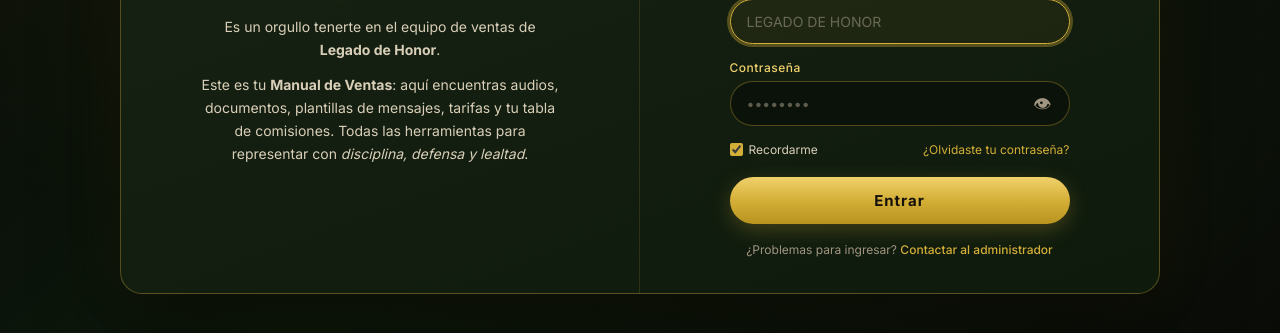
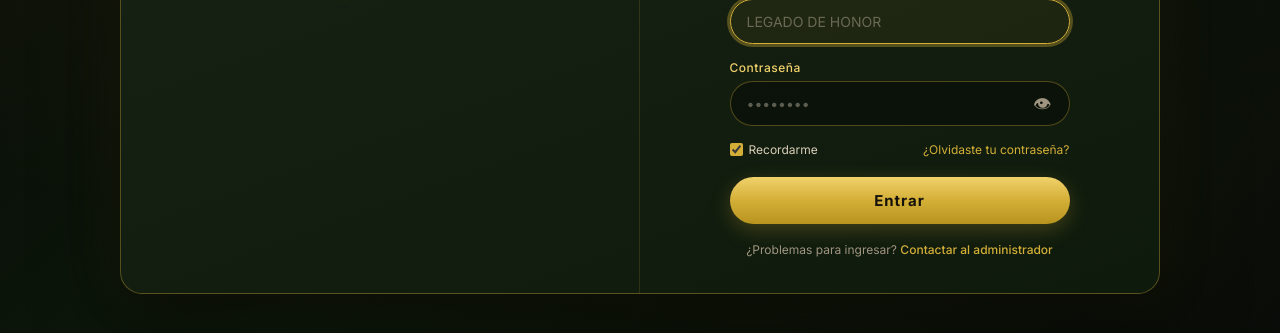
Before and after one commit to lorenmoreno26/legado-de-honor, a website: page public/login.html in a window 1280 px wide. Shown: the part 441-774 px from the top of the page. Drawn offline with nearby package versions, Linux system fonts and the light colour scheme.

Commit message:
arreglar recorte de fondo blanco (preserva camisas) + dejar solo Bienvenido Spartano

```diff
--- a/public/login.html
+++ b/public/login.html
@@ -273,10 +273,6 @@
     <section class="side-left">
       <div class="team-photo" role="img" aria-label="Equipo Legado de Honor"></div>
       <h1 class="welcome-title">¡Bienvenido,<br>Spartano!</h1>
-      <div class="welcome-body">
-        <p>Es un orgullo tenerte en el equipo de ventas de <strong>Legado de Honor</strong>.</p>
-        <p>Este es tu <strong>Manual de Ventas</strong>: aquí encuentras audios, documentos, plantillas de mensajes, tarifas y tu tabla de comisiones. Todas las herramientas para representar con <em>disciplina, defensa y lealtad</em>.</p>
-      </div>
     </section>
     <section class="side-right">
       <img src="/logo.png" alt="Legado de Honor" class="brand-logo" onerror="this.onerror=null;this.src='/logo.svg'">
```
Also changed, not shown: public/equipo.webp.
